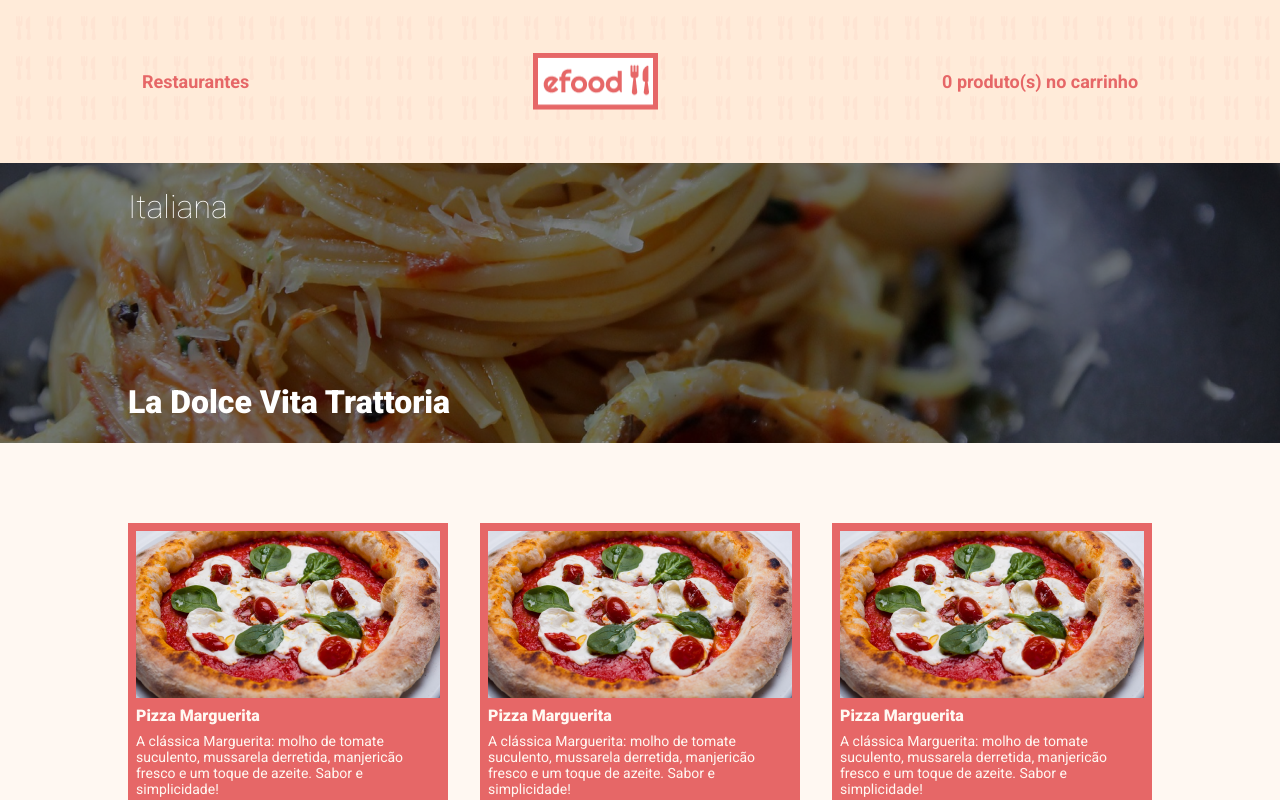
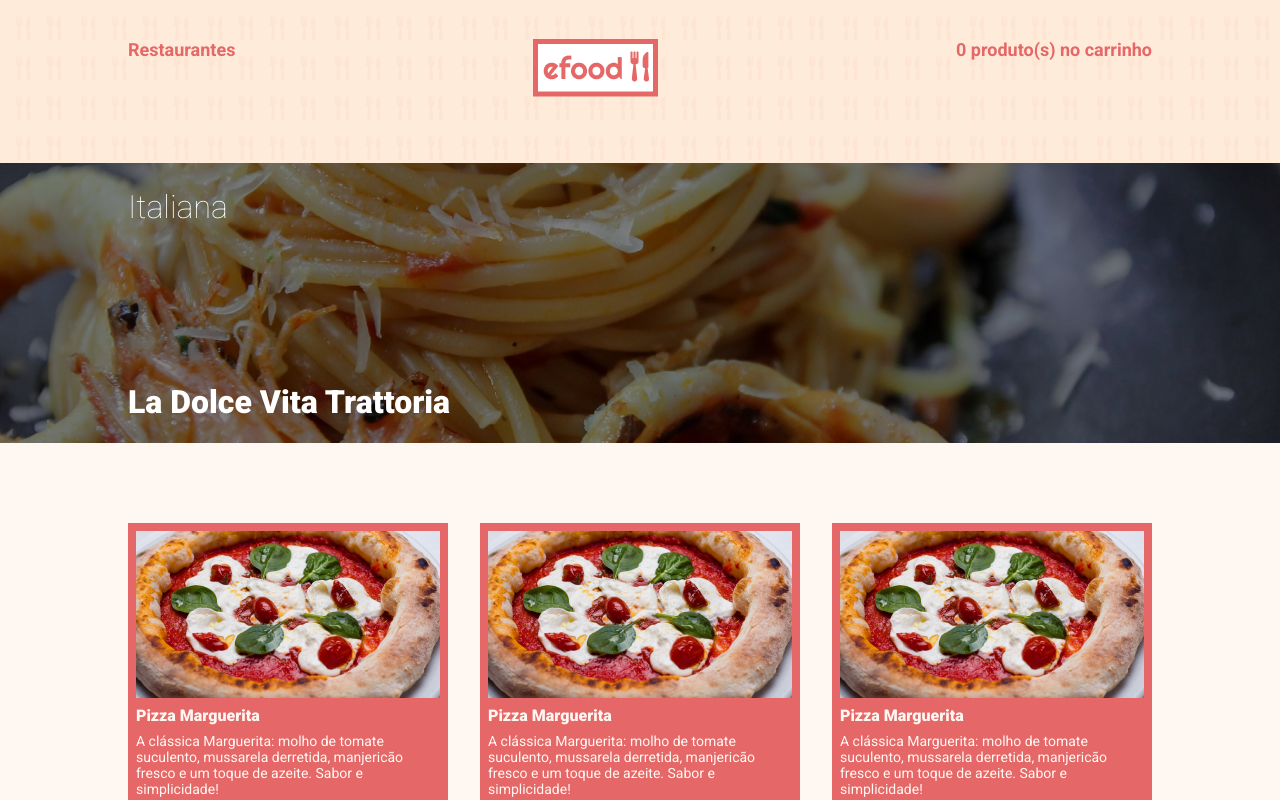
Before and after one commit to schorchi-GH/efood_v1.1, a React (Create React App) app: page /perfil in a window 1280 px wide. Shown: the top 800 px of the page. Built offline with nearby package versions, Linux system fonts and the light colour scheme.

Commit message:
:bricks: ci: Alteração no layout das páginas para comportar no container e borda vermelha / Alteração das dependencias para dev / Criação de routes

```diff
--- a/src/App.tsx
+++ b/src/App.tsx
@@ -1,25 +1,13 @@
-import { createBrowserRouter, RouterProvider } from 'react-router-dom'
+import { BrowserRouter } from 'react-router-dom'
 import { GlobalCSS } from './styles'
-import Home from '../src/pages/Home'
-import Perfil from '../src/pages/Perfil'
-
-const rotas = createBrowserRouter([
-  {
-    path: '/',
-    element: <Home />
-  },
-  {
-    path: '/perfil',
-    element: <Perfil />
-  }
-])
+import Rotas from './routes'
 
 function App() {
   return (
-    <>
+    <BrowserRouter>
       <GlobalCSS />
-      <RouterProvider router={rotas} />
-    </>
+      <Rotas />
+    </BrowserRouter>
   )
 }
 
--- a/src/components/Header/index.tsx
+++ b/src/components/Header/index.tsx
@@ -8,9 +8,11 @@ type Props = {
 
 const Header = ({ itens = 0 }: Props) => (
   <HeaderStyle>
-    <LinkRestaurantes href="/">Restaurantes</LinkRestaurantes>
-    <Branding src={logo} alt="Logo do restaurante" />
-    <TextCart>{itens} produto(s) no carrinho</TextCart>
+    <div className="container">
+      <LinkRestaurantes href="/">Restaurantes</LinkRestaurantes>
+      <Branding src={logo} alt="Logo do restaurante" />
+      <TextCart>{itens} produto(s) no carrinho</TextCart>
+    </div>
   </HeaderStyle>
 )
 
--- a/src/components/Header/styles.ts
+++ b/src/components/Header/styles.ts
@@ -5,22 +5,30 @@ import { cores } from '../../styles'
 export const HeaderStyle = styled.header`
   background-image: url(${fundo});
   height: 163px;
-  display: flex;
-  justify-content: space-around;
+
   align-items: center;
+  .container {
+    max-width: 1024px;
+    display: flex;
+    justify-content: space-between;
+    margin: 0 auto;
+  }
 `
 export const Branding = styled.img`
   width: 125px;
   height: 57.5px;
+  margin-top: 39px;
 `
 export const LinkRestaurantes = styled.a`
   font-size: 18px;
   font-weight: bold;
   text-decoration: none;
   color: ${cores.vermelho};
+  margin-top: 39px;
 `
 
 export const TextCart = styled.p`
   font-size: 18px;
   font-weight: bold;
+  margin-top: 39px;
 `
--- a/src/components/Restaurant/styles.ts
+++ b/src/components/Restaurant/styles.ts
@@ -3,6 +3,7 @@ import { cores } from '../../styles'
 
 export const Card = styled.div`
   background-color: ${cores.branco};
+  border: solid 1px ${cores.vermelho};
   .ContainerTop {
     display: flex;
     justify-content: space-between;
--- /dev/null
+++ b/src/routes.tsx
@@ -0,0 +1,13 @@
+import { Routes, Route } from 'react-router-dom'
+
+import Home from './pages/Home'
+import Perfil from './pages/Perfil'
+
+const Rotas = () => (
+  <Routes>
+    <Route path="/" element={<Home />} />
+    <Route path="/perfil" element={<Perfil />} />
+  </Routes>
+)
+
+export default Rotas
```
Also changed, not shown: package.json (+9 -8 lines).
